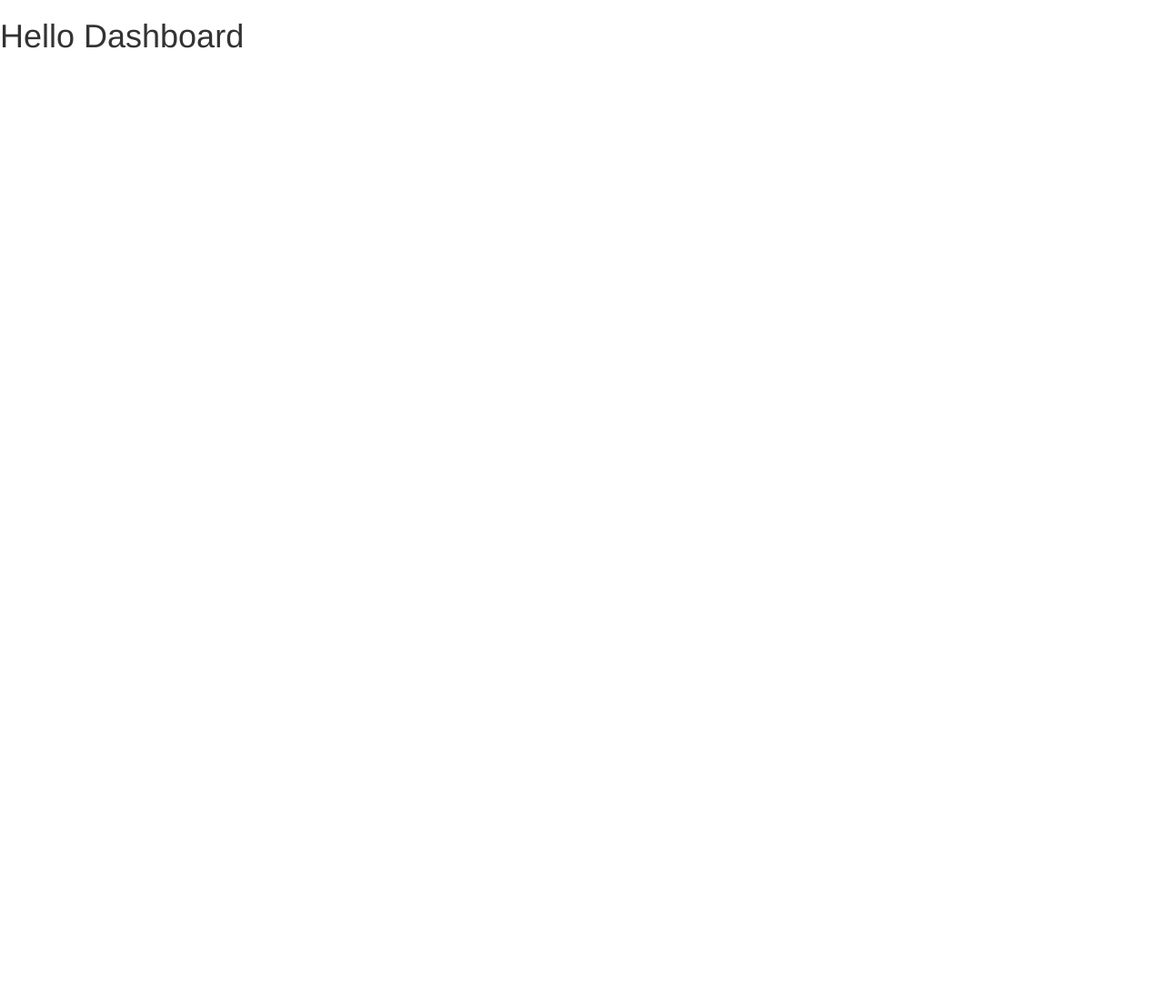
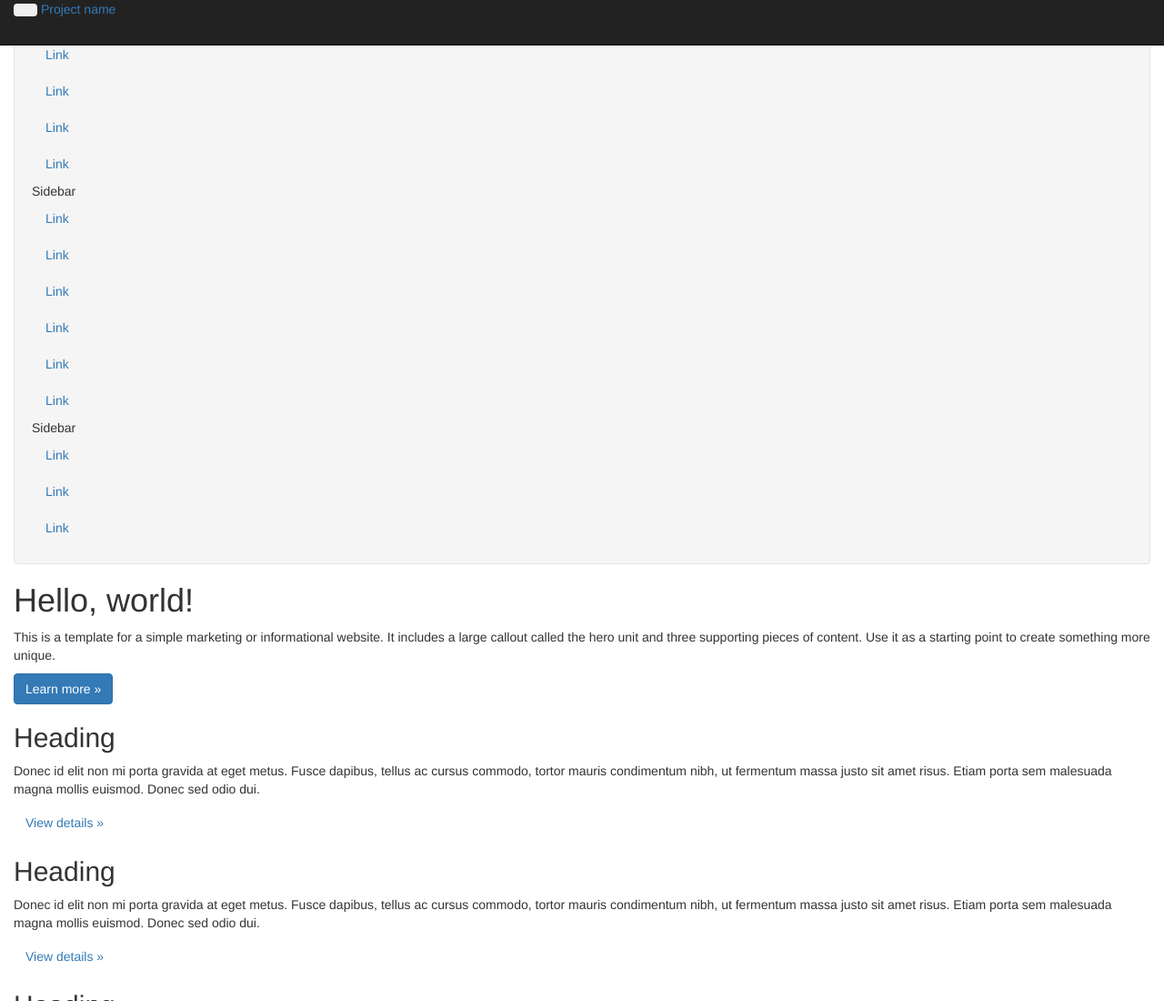
Before and after one commit to ianb/hello-dashboard, a plain HTML site: page index.html in a window 1280 px wide. Shown: the top 1100 px of the page at 91% size. Before the commit the page ends 800 px from the top, so only its background shows below. Drawn offline with nearby package versions, Linux system fonts and the light colour scheme.

Commit message:
some basic content

```diff
--- a/index.html
+++ b/index.html
@@ -2,12 +2,113 @@
 <html>
 <head>
   <title>Hello Dashboard</title>
+  <meta charset="utf-8">
   <link href="https://maxcdn.bootstrapcdn.com/bootstrap/3.3.5/css/bootstrap.min.css" rel="stylesheet" integrity="sha256-MfvZlkHCEqatNoGiOXveE8FIwMzZg4W85qfrfIFBfYc= sha512-dTfge/zgoMYpP7QbHy4gWMEGsbsdZeCXz7irItjcC3sPUFtf0kuFbDz/ixG7ArTxmDjLXDmezHubeNikyKGVyQ==" crossorigin="anonymous">
   <meta name="viewport" content="width=device-width, initial-scale=1.0">
 </head>
 <body>
 
-  <h1>Hello Dashboard</h1>
+  <!-- Nav bar: -->
+  <div class="navbar navbar-inverse navbar-fixed-top">
+    <div class="navbar-inner">
+      <div class="container-fluid">
+        <button type="button" class="btn btn-navbar" data-toggle="collapse" data-target=".nav-collapse">
+          <span class="icon-bar"></span>
+          <span class="icon-bar"></span>
+          <span class="icon-bar"></span>
+        </button>
+        <a class="brand" href="#">Project name</a>
+        <div class="nav-collapse collapse">
+          <p class="navbar-text pull-right">
+            Logged in as <a href="#" class="navbar-link">Username</a>
+          </p>
+          <ul class="nav">
+            <li class="active"><a href="#">Home</a></li>
+            <li><a href="#about">About</a></li>
+            <li><a href="#contact">Contact</a></li>
+          </ul>
+        </div><!--/.nav-collapse -->
+      </div>
+    </div>
+  </div>
+  <!-- Nav bar end -->
+
+  <div class="container-fluid">
+    <div class="row-fluid">
+      <div class="span3">
+        <div class="well sidebar-nav">
+          <ul class="nav nav-list">
+            <li class="nav-header">Sidebar</li>
+            <li class="active"><a href="#">Link</a></li>
+            <li><a href="#">Link</a></li>
+            <li><a href="#">Link</a></li>
+            <li><a href="#">Link</a></li>
+            <li class="nav-header">Sidebar</li>
+            <li><a href="#">Link</a></li>
+            <li><a href="#">Link</a></li>
+            <li><a href="#">Link</a></li>
+            <li><a href="#">Link</a></li>
+            <li><a href="#">Link</a></li>
+            <li><a href="#">Link</a></li>
+            <li class="nav-header">Sidebar</li>
+            <li><a href="#">Link</a></li>
+            <li><a href="#">Link</a></li>
+            <li><a href="#">Link</a></li>
+          </ul>
+        </div><!--/.well -->
+      </div><!--/span-->
+      <div class="span9">
+        <div class="hero-unit">
+          <h1>Hello, world!</h1>
+          <p>This is a template for a simple marketing or informational website. It includes a large callout called the hero unit and three supporting pieces of content. Use it as a starting point to create something more unique.</p>
+          <p><a href="#" class="btn btn-primary btn-large">Learn more &raquo;</a></p>
+        </div>
+        <div class="row-fluid">
+          <div class="span4">
+            <h2>Heading</h2>
+            <p>Donec id elit non mi porta gravida at eget metus. Fusce dapibus, tellus ac cursus commodo, tortor mauris condimentum nibh, ut fermentum massa justo sit amet risus. Etiam porta sem malesuada magna mollis euismod. Donec sed odio dui. </p>
+            <p><a class="btn" href="#">View details &raquo;</a></p>
+          </div><!--/span-->
+          <div class="span4">
+            <h2>Heading</h2>
+            <p>Donec id elit non mi porta gravida at eget metus. Fusce dapibus, tellus ac cursus commodo, tortor mauris condimentum nibh, ut fermentum massa justo sit amet risus. Etiam porta sem malesuada magna mollis euismod. Donec sed odio dui. </p>
+            <p><a class="btn" href="#">View details &raquo;</a></p>
+          </div><!--/span-->
+          <div class="span4">
+            <h2>Heading</h2>
+            <p>Donec id elit non mi porta gravida at eget metus. Fusce dapibus, tellus ac cursus commodo, tortor mauris condimentum nibh, ut fermentum massa justo sit amet risus. Etiam porta sem malesuada magna mollis euismod. Donec sed odio dui. </p>
+            <p><a class="btn" href="#">View details &raquo;</a></p>
+          </div><!--/span-->
+        </div><!--/row-->
+        <div class="row-fluid">
+          <div class="span4">
+            <h2>Heading</h2>
+            <p>Donec id elit non mi porta gravida at eget metus. Fusce dapibus, tellus ac cursus commodo, tortor mauris condimentum nibh, ut fermentum massa justo sit amet risus. Etiam porta sem malesuada magna mollis euismod. Donec sed odio dui. </p>
+            <p><a class="btn" href="#">View details &raquo;</a></p>
+          </div><!--/span-->
+          <div class="span4">
+            <h2>Heading</h2>
+            <p>Donec id elit non mi porta gravida at eget metus. Fusce dapibus, tellus ac cursus commodo, tortor mauris condimentum nibh, ut fermentum massa justo sit amet risus. Etiam porta sem malesuada magna mollis euismod. Donec sed odio dui. </p>
+            <p><a class="btn" href="#">View details &raquo;</a></p>
+          </div><!--/span-->
+          <div class="span4">
+            <h2>Heading</h2>
+            <p>Donec id elit non mi porta gravida at eget metus. Fusce dapibus, tellus ac cursus commodo, tortor mauris condimentum nibh, ut fermentum massa justo sit amet risus. Etiam porta sem malesuada magna mollis euismod. Donec sed odio dui. </p>
+            <p><a class="btn" href="#">View details &raquo;</a></p>
+          </div><!--/span-->
+        </div><!--/row-->
+      </div><!--/span-->
+    </div><!--/row-->
+
+    <hr>
+
+    <footer>
+      <p>Well Hello!</p>
+    </footer>
+
+  </div><!--/.fluid-container-->
+
+
 
   <!-- scripts: -->
   <script src="http://code.jquery.com/jquery.js"></script>
```
